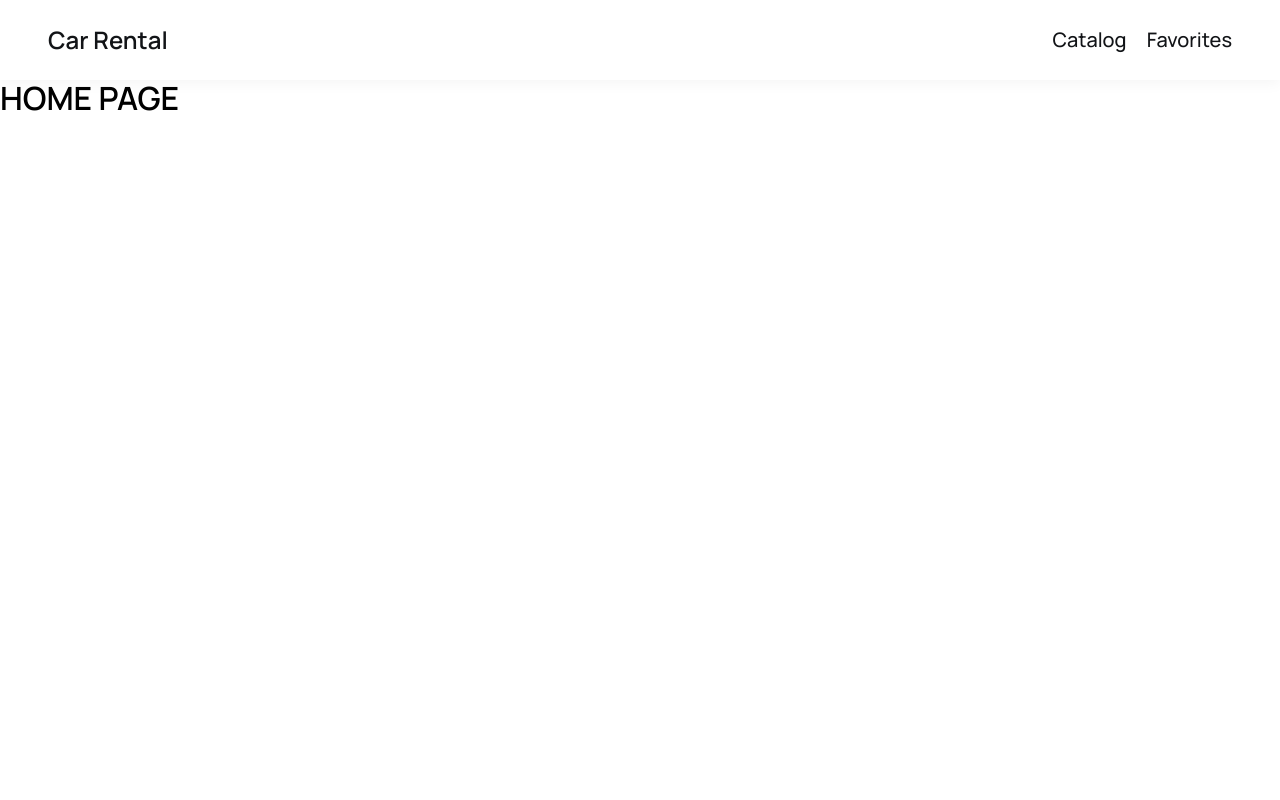
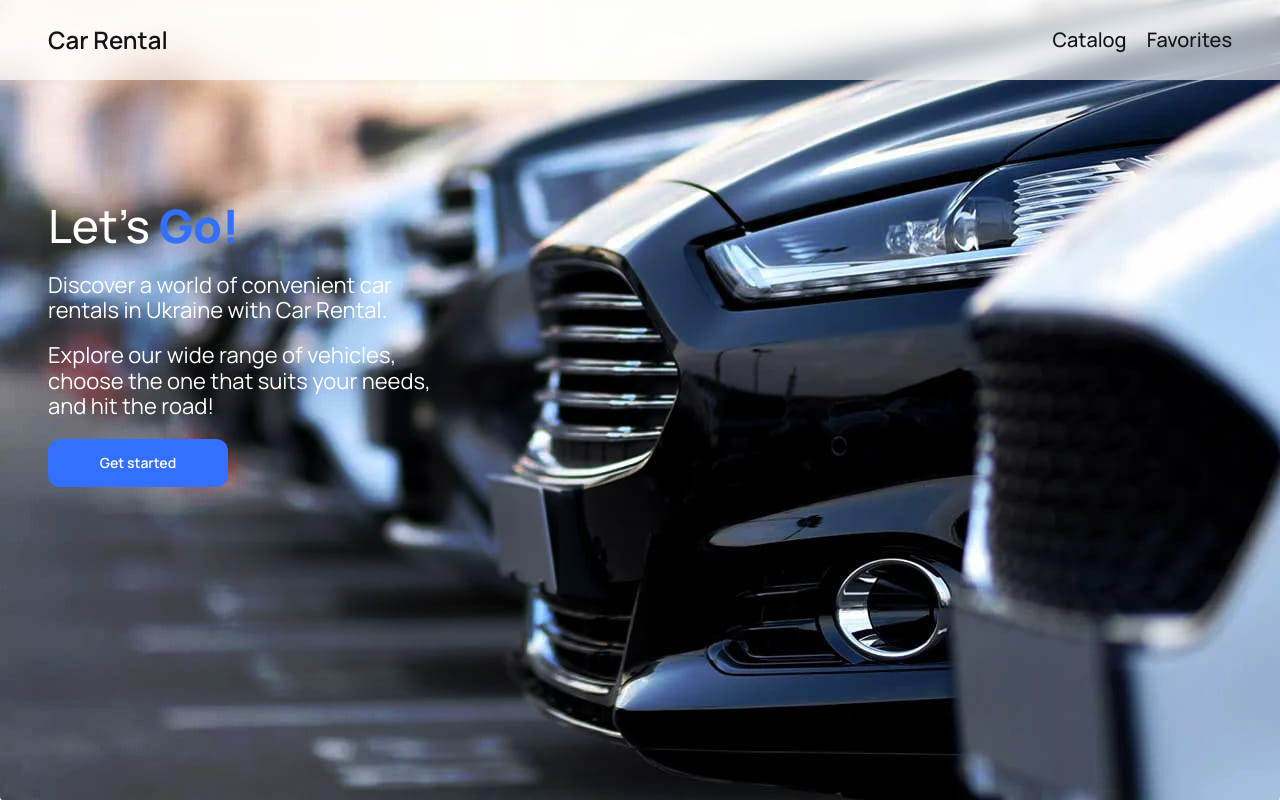
Before and after one commit to M-Farmaha/car-rental-app-project, a React (Create React App) app: page / in a window 1280 px wide. Built offline with nearby package versions, Linux system fonts and the light colour scheme.

Commit message:
fully completed main task

```diff
--- a/public/index.html
+++ b/public/index.html
@@ -18,7 +18,7 @@
     <link rel="preconnect" href="https://fonts.googleapis.com" />
     <link rel="preconnect" href="https://fonts.gstatic.com" crossorigin />
     <link
-      href="https://fonts.googleapis.com/css2?family=Manrope:wght@400;500;600&family=Poppins:wght@400;500;600&display=swap"
+      href="https://fonts.googleapis.com/css2?family=Manrope:wght@400;500;600;800&family=Poppins:wght@400;500;600;800&display=swap"
       rel="stylesheet"
     />
     <!--
--- a/src/components/AppBar/AppBar-styled.jsx
+++ b/src/components/AppBar/AppBar-styled.jsx
@@ -3,7 +3,7 @@ import { NavLink } from "react-router-dom";
 
 export const Header = styled("header")({
   height: "80px",
-  position: 'sticky',
+  position: 'fixed',
   top: 0,
   left: 0,
   right: 0,
@@ -75,5 +75,4 @@ export const Logo = styled("h1")({
   fontWeight: 600,
   lineHeight: "24px",
   color: "var(--primary-black-color)",
-  transition: "var(--main-transition)",
 });
--- a/src/components/ModalLearnMore/ModalLearnMore-styles.jsx
+++ b/src/components/ModalLearnMore/ModalLearnMore-styles.jsx
@@ -11,8 +11,7 @@ export const ModalWrap = styled("div")({
   width: "540px",
 
   maxHeight: "90vh",
-overflowY: "scroll"
-
+  overflowY: "scroll",
 });
 
 export const ButtonClose = styled("button")({
@@ -170,3 +169,32 @@ export const ConditionText = styled("p")({
     fontWeight: 600,
   },
 });
+
+export const PhoneNumberLink = styled("a")({
+  textDecoration: "none",
+  height: "44px",
+  width: "168px",
+  display: "flex",
+  justifyContent: "center",
+  alignItems: "center",
+  padding: "12px",
+  borderRadius: "12px",
+
+  backgroundColor: "var(--accent-color)",
+  color: "var(--primary-white-color)",
+
+  fontSize: "14px",
+  fontFamily: "Manrope",
+  fontWeight: 600,
+  textTransform: "none",
+  lineHeight: "20px",
+  letterSpacing: 0,
+
+  cursor: "pointer",
+
+  transition: "var(--main-transition)",
+
+  "&:hover": {
+    backgroundColor: "var(--accent-hover-color)",
+  },
+});
--- a/src/components/ModalLearnMore/ModalLearnMore.jsx
+++ b/src/components/ModalLearnMore/ModalLearnMore.jsx
@@ -14,9 +14,9 @@ import {
   ConditionsList,
   ConditionItem,
   ConditionText,
+  PhoneNumberLink,
 } from "./ModalLearnMore-styles";
 import sprite from "../../sprite.svg";
-import { ButtonText } from "../ButtonText/ButtonText";
 
 export const ModalLearnMore = ({ open, onClose, car }) => {
   const {
@@ -138,9 +138,7 @@ export const ModalLearnMore = ({ open, onClose, car }) => {
             ))}
           </ConditionsList>
 
-          <ButtonText type={"button"} sx={{ width: "168px", height: "44px" }}>
-            Rental car
-          </ButtonText>
+          <PhoneNumberLink href="tel:+380730000000">Rental car</PhoneNumberLink>
         </Box>
       </ModalWrap>
     </Modal>
--- a/src/pages/CatalogPage/CatalogPage-styles.jsx
+++ b/src/pages/CatalogPage/CatalogPage-styles.jsx
@@ -1,7 +1,7 @@
 import { styled } from "@mui/material/styles";
 
 export const Section = styled("section")({
-  paddingTop: "70px",
+  paddingTop: "150px",
   paddingBottom: "150px",
 });
 
--- a/src/pages/CatalogPage/CatalogPage.jsx
+++ b/src/pages/CatalogPage/CatalogPage.jsx
@@ -42,7 +42,7 @@ export const CatalogPage = () => {
   useEffect(() => {
     if (carsArray.length <= 8) return;
     window.scrollBy({
-      top: 700,
+      top: 400,
       behavior: "smooth",
     });
   }, [carsArray]);
--- a/src/pages/FavoritesPage/FavoritesPage-styles.jsx
+++ b/src/pages/FavoritesPage/FavoritesPage-styles.jsx
@@ -1,7 +1,7 @@
 import { styled } from "@mui/material/styles";
 
 export const Section = styled("section")({
-  paddingTop: "70px",
+  paddingTop: "150px",
   paddingBottom: "150px",
 });
 
--- /dev/null
+++ b/src/pages/HomePage/HomePage-styled.jsx
@@ -0,0 +1,84 @@
+import { styled } from "@mui/material/styles";
+import { Paper } from "@mui/material";
+import BackgroundImage from "./background.jpg";
+import { Link } from "react-router-dom";
+
+export const Background = styled(Paper)({
+  backgroundImage: `url(${BackgroundImage})`,
+  backgroundSize: "cover",
+  backgroundPosition: "center",
+  backgroundRepeat: "no-repeat",
+  minHeight: "100vh",
+  color: "var(--primary-black-color)",
+  backgroundColor: "var(--primary-white-color)",
+  paddingTop: "200px",
+});
+
+export const ContentSection = styled("div")({
+  marginLeft: "auto",
+  marginRight: "auto",
+  paddingLeft: "8px",
+  paddingRight: "8px",
+  width: "1200px",
+  height: "100%",
+
+  color: "var(--primary-black-color)",
+});
+
+export const ContentWrap = styled("div")({
+  width: "400px",
+  display: "flex",
+  flexDirection: "column",
+  gap: "20px",
+});
+
+export const Title = styled("h1")({
+  fontFamily: "Manrope",
+  fontSize: "46px",
+  fontStyle: "normal",
+  fontWeight: 500,
+  color: "var(--primary-white-color)",
+
+  "& span": {
+    color: "var(--accent-color)",
+    fontWeight: 800,
+  },
+});
+
+export const SubTitle = styled("p")({
+  fontFamily: "Manrope",
+  fontSize: "22px",
+  fontStyle: "normal",
+  fontWeight: 400,
+  color: "var(--primary-white-color)",
+});
+
+export const ButtonLink = styled(Link)({
+  textDecoration: "none",
+
+  width: "180px",
+  height: "48px",
+
+  display: "flex",
+  justifyContent: "center",
+  alignItems: "center",
+  padding: "12px",
+  borderRadius: "12px",
+
+  backgroundColor: "var(--accent-color)",
+  color: "var(--primary-white-color)",
+
+  fontSize: "14px",
+  fontFamily: "Manrope",
+  fontWeight: 600,
+
+  textTransform: "none",
+  lineHeight: "20px",
+  letterSpacing: 0,
+
+  transition: "var(--main-transition)",
+
+  "&:hover": {
+    backgroundColor: "var(--accent-hover-color)",
+  },
+});
--- a/src/pages/HomePage/HomePage.jsx
+++ b/src/pages/HomePage/HomePage.jsx
@@ -1,3 +1,34 @@
+import {
+  Background,
+  ButtonLink,
+  ContentSection,
+  ContentWrap,
+  SubTitle,
+  Title,
+} from "./HomePage-styled";
+
 export const HomePage = () => {
-    return <h1>HOME PAGE</h1>
-}
+  return (
+    <>
+      <Background>
+        <ContentSection>
+          <ContentWrap>
+            <Title>
+              Let's <span>Go!</span>
+            </Title>
+            <SubTitle>
+              Discover a world of convenient car rentals in Ukraine with Car
+              Rental.
+            </SubTitle>
+            <SubTitle>
+              Explore our wide range of vehicles, choose the one that suits your
+              needs, and hit the road!
+            </SubTitle>
+
+            <ButtonLink to="/catalog">Get started</ButtonLink>
+          </ContentWrap>
+        </ContentSection>
+      </Background>
+    </>
+  );
+};
```
Also changed, not shown: src/pages/HomePage/background.jpg (added).
